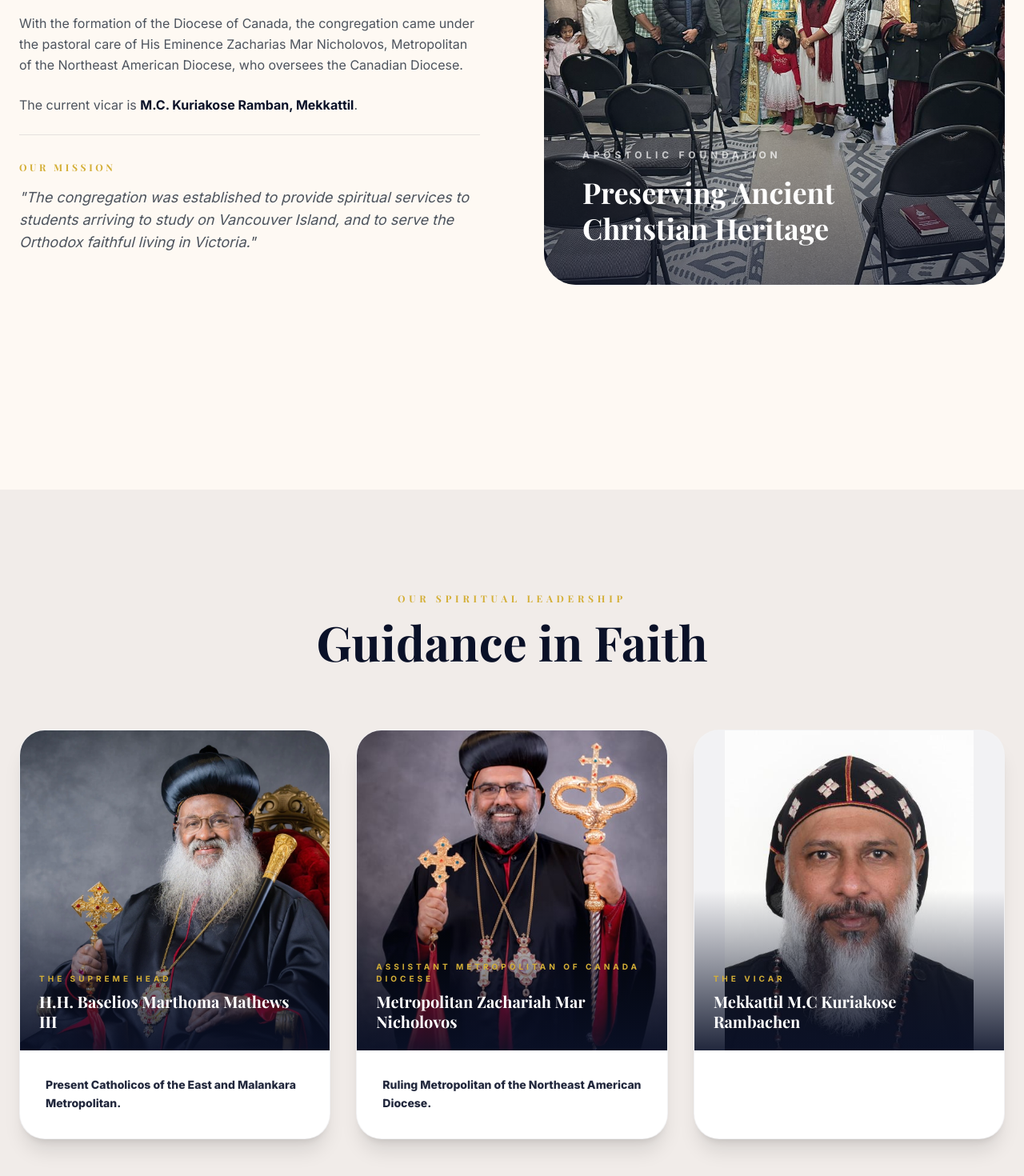
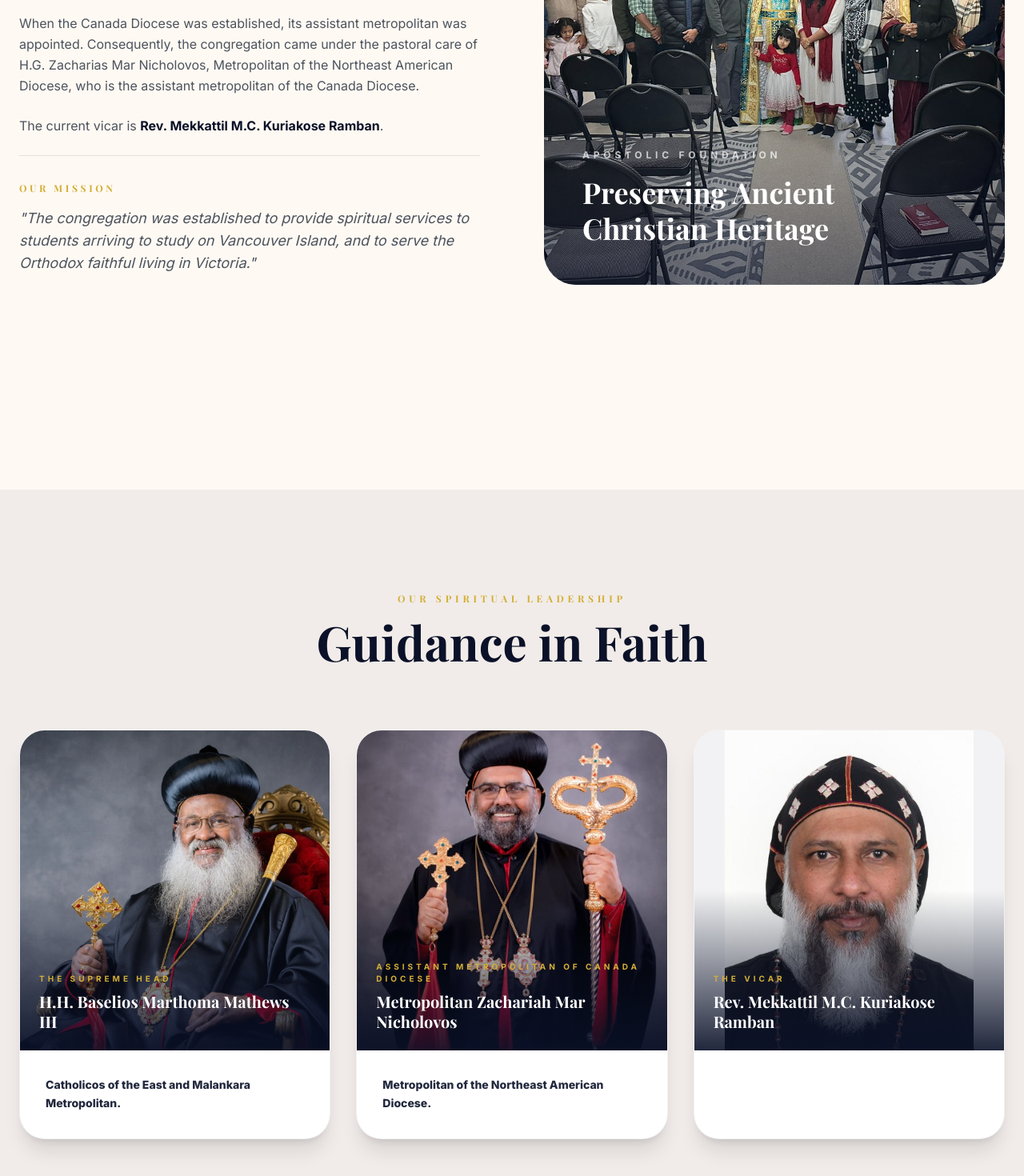
Before and after one commit to devmango3/st-peters-st-pauls-church-, a Next.js app: page / in a window 1280 px wide. Shown: the part 1360-2830 px from the top of the page at 80% size. Built offline with nearby package versions, Linux system fonts and the light colour scheme; a web font is replaced by a local one.

Commit message:
fiath added

```diff
--- a/src/app/page.tsx
+++ b/src/app/page.tsx
@@ -244,13 +244,13 @@ export default function Home() {
                   St. Peter and St. Paul&apos;s Syrian Orthodox Congregation in Victoria, British Columbia is a parish of the Malankara Orthodox Syrian Church under the Diocese of Canada.
                 </p>
                 <p>
-                  The congregation was founded on February 4, 2023. At that time, it fell under the Southwest American Diocese, and permission to establish the congregation was granted by His Grace Thomas Mar Ivanios, the then Bishop of the Diocese of Southwest America. The venerable Fr. Zera Paul served as the first vicar.
+                  The congregation was founded on February 4, 2023. At that time, it fell under the Southwest American Diocese, and permission to establish the congregation was granted by His Grace Thomas Mar Ivanios, the then Bishop of the Diocese of Southwest America. The venerable Rev. Fr. Zera Paul served as the first vicar.
                 </p>
                 <p>
-                  With the formation of the Diocese of Canada, the congregation came under the pastoral care of His Eminence Zacharias Mar Nicholovos, Metropolitan of the Northeast American Diocese, who oversees the Canadian Diocese.
+                  When the Canada Diocese was established, its assistant metropolitan was appointed. Consequently, the congregation came under the pastoral care of H.G. Zacharias Mar Nicholovos, Metropolitan of the Northeast American Diocese, who is the assistant metropolitan of the Canada Diocese.
                 </p>
                 <p>
-                  The current vicar is <span className="text-sacral-blue font-bold">M.C. Kuriakose Ramban, Mekkattil</span>.
+                  The current vicar is <span className="text-sacral-blue font-bold">Rev. Mekkattil M.C. Kuriakose Ramban</span>.
                 </p>
 
                 <div className="pt-8 border-t border-sacral-blue/10">
@@ -315,7 +315,7 @@ export default function Home() {
               </div>
               <div className="p-8 flex flex-col flex-grow">
                 <div className={`space-y-4 text-deep-slate/70 text-sm leading-relaxed font-inter transition-all duration-700 overflow-hidden ${showFullMetropolitanBio ? "max-h-[1000px]" : "max-h-[120px]"}`}>
-                  <p className="font-extrabold text-sacral-blue/90">Present Catholicos of the East and Malankara Metropolitan.</p>
+                  <p className="font-extrabold text-sacral-blue/90">Catholicos of the East and Malankara Metropolitan.</p>
 
                 </div>
 
@@ -340,7 +340,7 @@ export default function Home() {
               </div>
               <div className="p-8 flex flex-col flex-grow">
                 <div className={`space-y-4 text-deep-slate/70 text-sm leading-relaxed font-inter transition-all duration-700 overflow-hidden ${showFullNicholovosBio ? "max-h-[3000px]" : "max-h-[120px]"}`}>
-                  <p className="font-extrabold text-sacral-blue/90">Ruling Metropolitan of the Northeast American Diocese.</p>
+                  <p className="font-extrabold text-sacral-blue/90">Metropolitan of the Northeast American Diocese.</p>
 
 
                 </div>
@@ -353,7 +353,7 @@ export default function Home() {
               <div className="relative h-[400px] overflow-hidden bg-sacral-blue/5">
                 <Image
                   src={vicarImg}
-                  alt="Mekkattil M.C Kuriakose Rambachen"
+                  alt="Rev. Mekkattil M.C. Kuriakose Ramban"
                   fill
                   sizes="(max-width: 768px) 100vw, 33vw"
                   className="object-contain transition-transform duration-1000 group-hover:scale-110"
@@ -361,7 +361,7 @@ export default function Home() {
                 <div className="absolute inset-0 bg-gradient-to-t from-sacral-blue/90 via-transparent to-transparent" />
                 <div className="absolute bottom-6 left-6 right-6">
                   <p className="text-gold-primary text-[10px] uppercase tracking-[0.4em] font-bold mb-2">The Vicar</p>
-                  <h4 className="text-xl font-playfair font-bold text-white leading-tight">Mekkattil M.C Kuriakose Rambachen</h4>
+                  <h4 className="text-xl font-playfair font-bold text-white leading-tight">Rev. Mekkattil M.C. Kuriakose Ramban</h4>
                 </div>
               </div>
               <div className="p-8 flex flex-col flex-grow">
@@ -569,7 +569,7 @@ export default function Home() {
               <div className="space-y-8 relative z-10">
                 <div className="group/item">
                   <p className="text-gold-light/50 text-[10px] uppercase font-bold tracking-widest mb-2">The Vicar</p>
-                  <h5 className="text-2xl font-playfair font-bold group-hover/item:text-gold-primary transition-colors">Mekkattil M.C Kuriakose Rambachen</h5>
+                  <h5 className="text-2xl font-playfair font-bold group-hover/item:text-gold-primary transition-colors">Rev. Mekkattil M.C. Kuriakose Ramban</h5>
                   <a href="tel:7782370597" className="text-lg font-outfit text-white/80 hover:text-white transition-colors flex items-center gap-2 mt-1">
                     <Phone className="w-4 h-4 text-gold-primary" /> 778-237-0597
                   </a>
```
